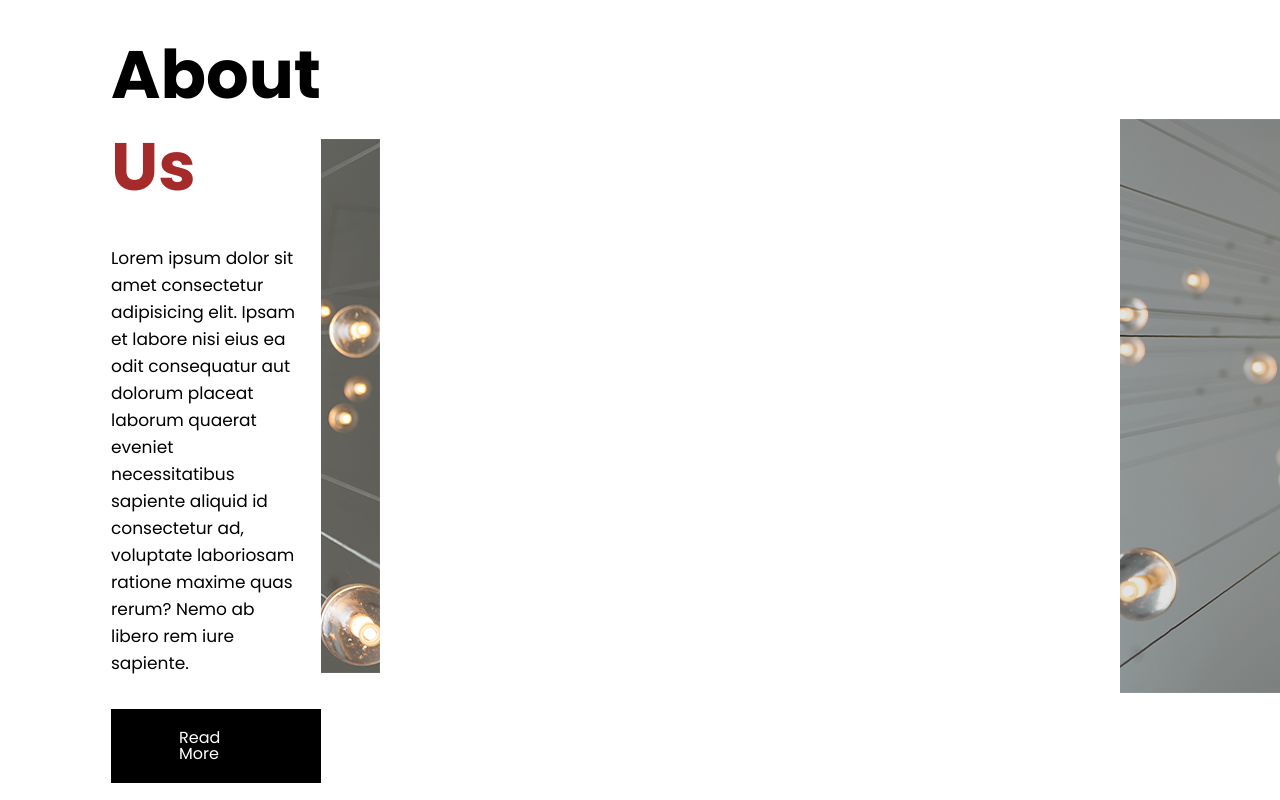
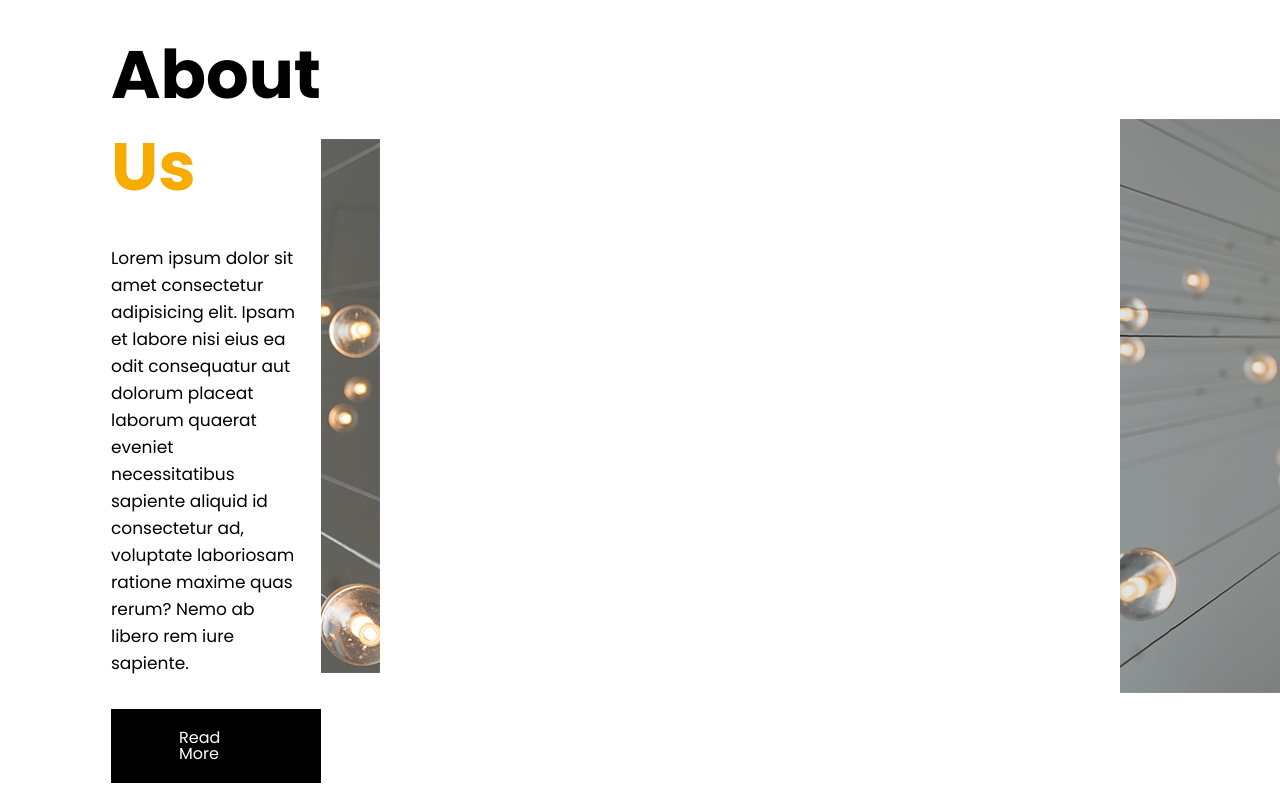
Before and after one commit to Avijit109/project, a plain HTML site: page index.html in a window 1280 px wide. Shown: the part 1100-1900 px from the top of the page. Drawn offline with Linux system fonts and the light colour scheme; files whose address does not match are found by name.

Commit message:
repeat again

```diff
--- a/css/style.css
+++ b/css/style.css
@@ -28,8 +28,8 @@
     font-family: poppins;
 }
 .heading h2 span{
-    /* color: #f8ac00; */
-    color: brown;
+    color: #f8ac00;
+    /* color: brown; */
 }
 .heading p{
     font-size: 17px;
--- a/index.html
+++ b/index.html
@@ -4,7 +4,7 @@
 <head>
     <meta charset="UTF-8">
     <meta name="viewport" content="width=device-width, initial-scale=1.0">
-    <title>limeligh</title>
+    <title>limelight</title>
     <!-- -----cust css link------- -->
     <link rel="stylesheet" href="css/style.css">
     <!-- -----font awesome cdn link------- -->
```
